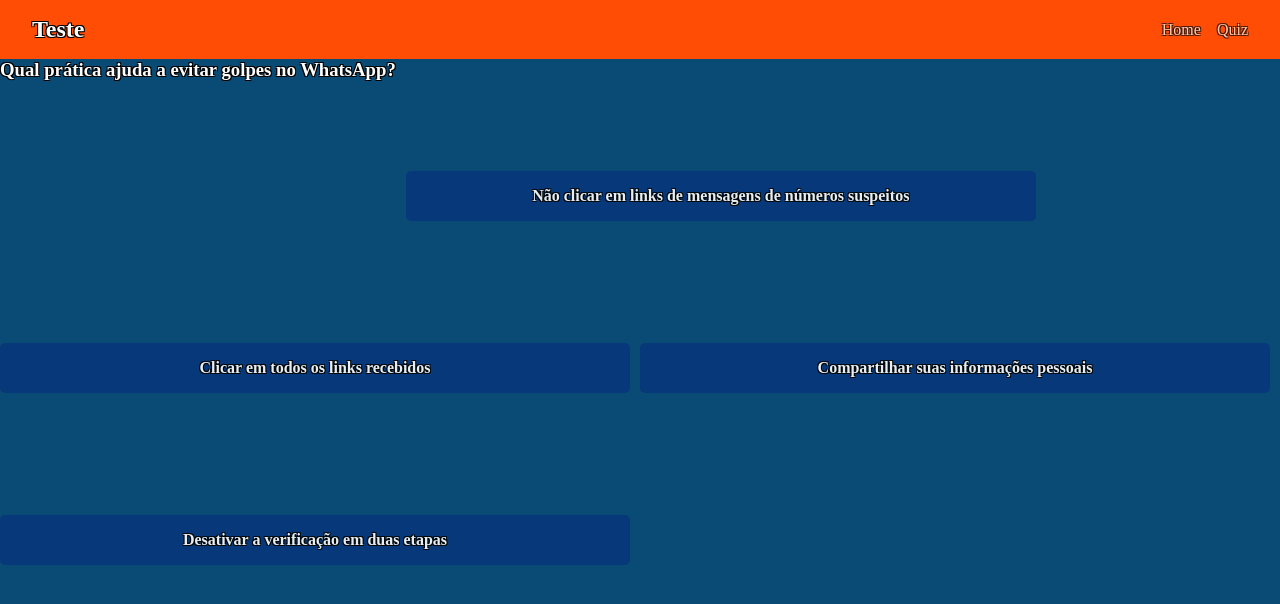
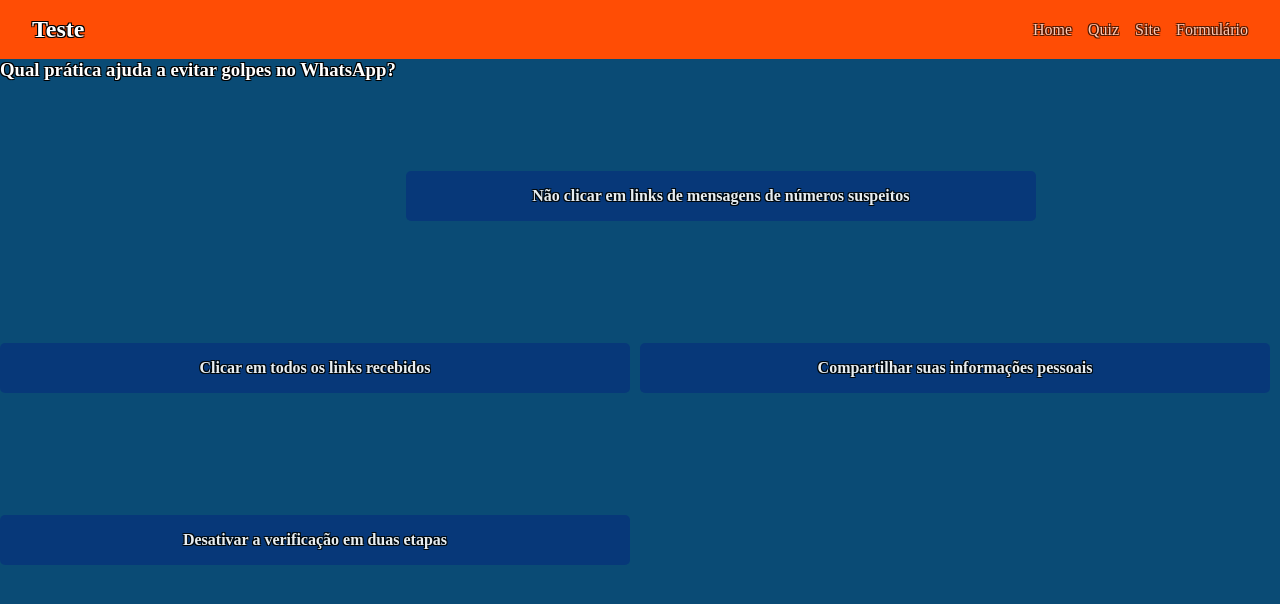
Before and after one commit to a4s-ufpb/Evite-O-Golpe-Web, a React (Vite) app: page /Quiz in a window 1280 px wide. Shown: the top 604 px of the page. Built offline with nearby package versions, Linux system fonts and the light colour scheme.

Commit message:
novos navbar

```diff
--- a/src/App.jsx
+++ b/src/App.jsx
@@ -1,7 +1,7 @@
 import './App.css'
 
 
-import Navbar from './components/Navbar';
+import Navbar from './components/Navbar/Navbar';
 import { Outlet } from 'react-router-dom';
 
 function App() {
--- a/src/components/Navbar.jsx
+++ b/src/components/Navbar/Navbar.jsx
@@ -14,6 +14,12 @@
             <li>
                 <Link to={'/Quiz'}>Quiz</Link>
             </li>
+            <li>
+                <a href="https://www.google.com" target="_blank" rel="noopener noreferrer">Site</a>
+            </li>
+            <li>
+                <a href="https://forms.gle/V4efQE8qwpShMZ1r7" target="_blank" rel="noopener noreferrer">Formulário</a>
+            </li>
         </ul>
     </nav>
   )
--- a/src/index.css
+++ b/src/index.css
@@ -13,7 +13,7 @@
 * {
   margin: 0;
   padding: 0;
-  font-family: "   New";
+  font-family: "";
 }
 
 body {
--- a/src/main.jsx
+++ b/src/main.jsx
@@ -5,8 +5,8 @@
 import { createBrowserRouter, RouterProvider, Router } from 'react-router-dom'
 
 //Páginas
-import Home from './routes/Home.jsx';
-import Quiz from './routes/Quiz.jsx';
+import Home from './routes/Home/Home.jsx';
+import Quiz from './routes/Quiz/Quiz.jsx';
 
 import './index.css'
 
--- a/src/routes/Home.jsx
+++ b/src/routes/Home/Home.jsx
@@ -1,6 +1,7 @@
 import React from 'react';
 import { useNavigate } from 'react-router-dom';
-import imagem from '../img/idoso.png';
+import imagem from '../../img/idoso.png';
+
 
 const Home = () => {
   const navigate = useNavigate();
--- a/src/routes/Quiz.css
+++ b/src/routes/Quiz/Quiz.css
@@ -2,25 +2,23 @@
     display: flex;
     flex-wrap: wrap;
     gap: 10px;
+
 }
 
 .custom-button {
     padding: 10px 20px;
-    font-size: 16px;
-    color: white;
-    background-color: #007BFF;
     border: none;
     border-radius: 5px;
     cursor: pointer;
+
+    font-size: 16px;
+    color: white;
     transition: background-color 0.3s;
+    background-color: #007BFF;
+
     flex-basis: calc(50% - 10px);
 }
-
 
 .custom-button:hover {
     background-color: #0056b3;
 }
-
-h3 {
-    text-align: center;
-}
--- a/src/routes/Quiz.jsx
+++ b/src/routes/Quiz/Quiz.jsx
@@ -1,6 +1,6 @@
 import React, { useState, useEffect } from 'react';
 import './Quiz.css';
-import quizQuestions from '../data/questions.json';
+import quizQuestions from '../../data/questions.json';
 
 const Quiz = () => {
   const [currentQuestionIndex, setCurrentQuestionIndex] = useState(0);
```
Also changed, not shown: src/components/Navbar/Navbar.css (renamed from src/components/Navbar.css), src/routes/Home/Home.css (added).
